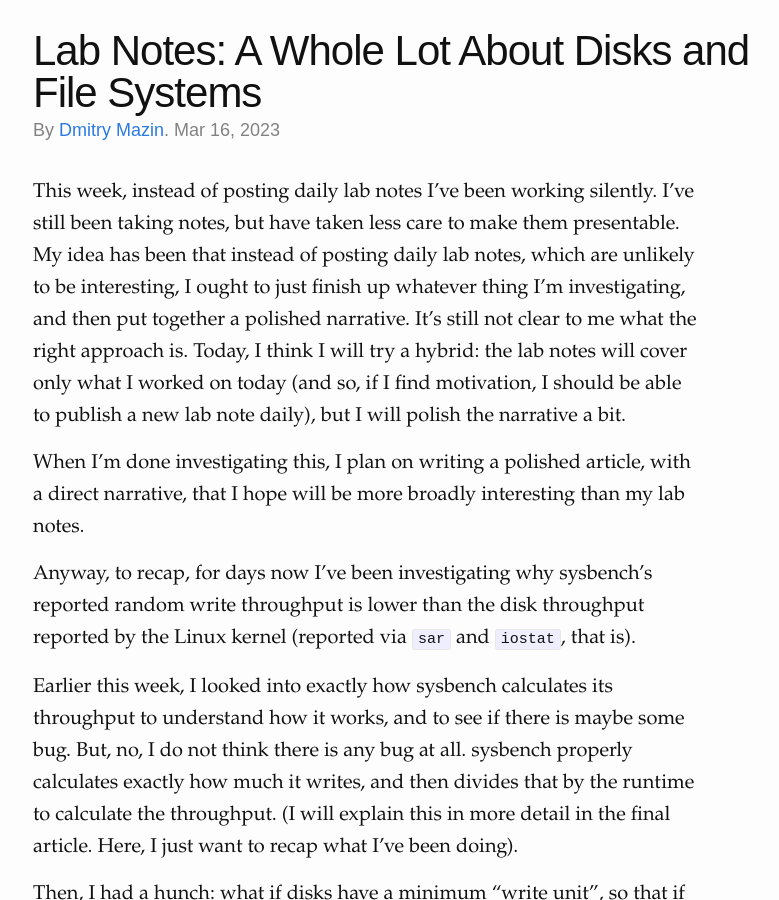
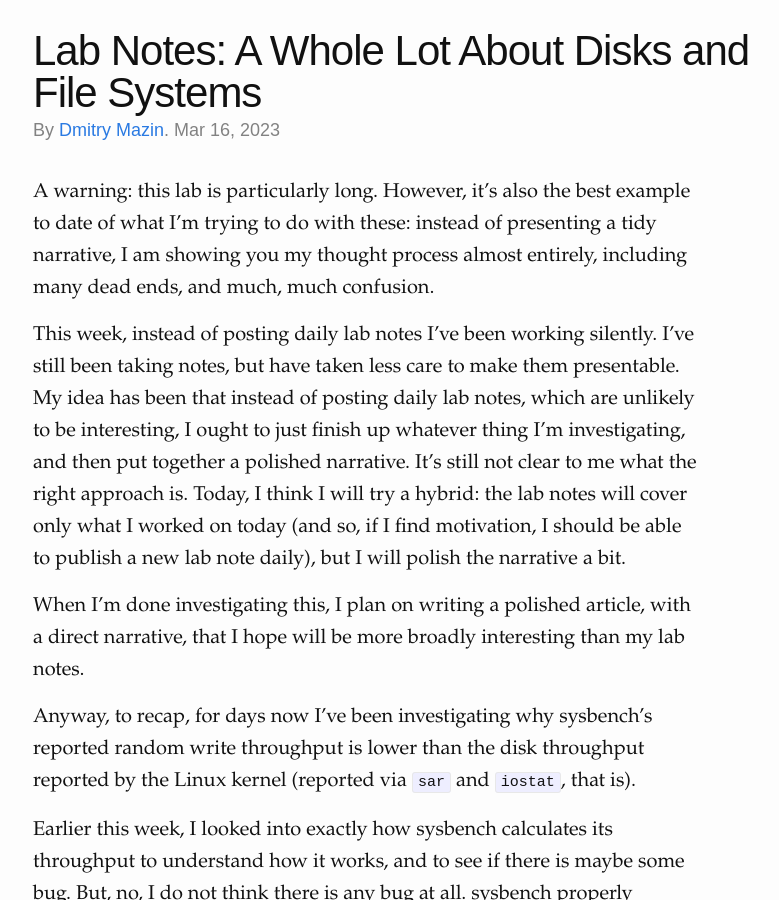
Before and after one commit to dmazin/dmazin.github.io, a Jekyll site: the page built from _posts/2023-03-16-lab.md, in a window 1280 px wide and 900 px high. Shown: the whole window, without its empty margins (237-1016 px from the left). Built offline with Jekyll 4.4.1, drawn with Linux system fonts in a browser that asks for light colours.

Commit message:
add a warning

```diff
--- a/_posts/2023-03-16-lab.md
+++ b/_posts/2023-03-16-lab.md
@@ -5,6 +5,8 @@ byline: By <a href="https://www.cyberdemon.org/">Dmitry Mazin</a>.
 date: 2023-03-16
 tags: labs
 ---
+A warning: this lab is particularly long. However, it's also the best example to date of what I'm trying to do with these: instead of presenting a tidy narrative, I am showing you my thought process almost entirely, including many dead ends, and much, much confusion.
+
 This week, instead of posting daily lab notes I’ve been working silently. I’ve still been taking notes, but have taken less care to make them presentable. My idea has been that instead of posting daily lab notes, which are unlikely to be interesting, I ought to just finish up whatever thing I’m investigating, and then put together a polished narrative. It’s still not clear to me what the right approach is. Today, I think I will try a hybrid: the lab notes will cover only what I worked on today (and so, if I find motivation, I should be able to publish a new lab note daily), but I will polish the narrative a bit.
 
 When I’m done investigating this, I plan on writing a polished article, with a direct narrative, that I hope will be more broadly interesting than my lab notes.
```
